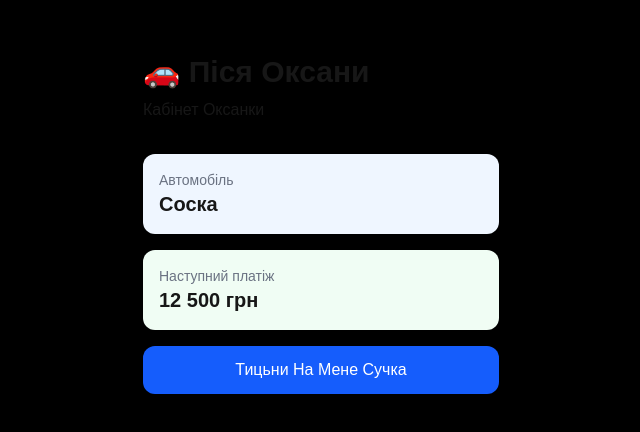
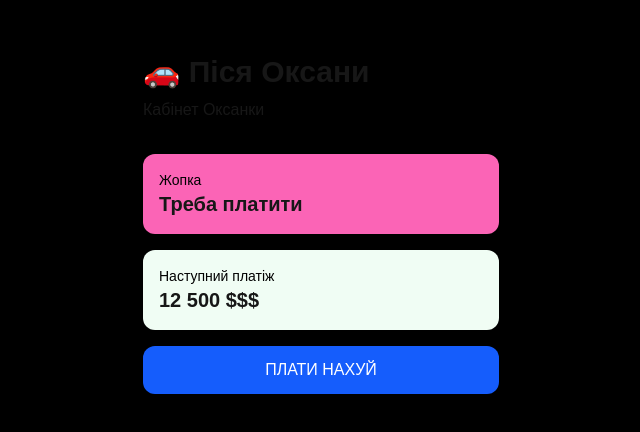
Before and after one commit to Markiian251/autorent-hub, a Next.js app: page / in a window 1280 px wide. Shown: the part 176-608 px from the top of the page, without its empty margins (319-959 px from the left). Built offline with nearby package versions, Linux system fonts and the light colour scheme.

Commit message:
Опис того, що змінив

```diff
--- a/src/app/page.tsx
+++ b/src/app/page.tsx
@@ -11,24 +11,24 @@ export default function Home() {
         </p>
 
         <div className="space-y-4">
-          <div className="rounded-xl bg-blue-50 p-4">
-            <p className="text-sm text-gray-500">Автомобіль</p>
+          <div className="rounded-xl bg-pink-400 p-4">
+            <p className="text-sm text-black">Жопка</p>
             <h2 className="text-xl font-semibold">
-              Соска
+              Треба платити
             </h2>
           </div>
 
           <div className="rounded-xl bg-green-50 p-4">
-            <p className="text-sm text-gray-500">
+            <p className="text-sm text-black">
               Наступний платіж
             </p>
             <h2 className="text-xl font-semibold">
-              12 500 грн
+              12 500 $$$
             </h2>
           </div>
 
           <button className="w-full bg-blue-600 text-white rounded-xl py-3 hover:bg-blue-700">
-            Тицьни На Мене Сучка
+            ПЛАТИ НАХУЙ
           </button>
         </div>
       </div>
```
